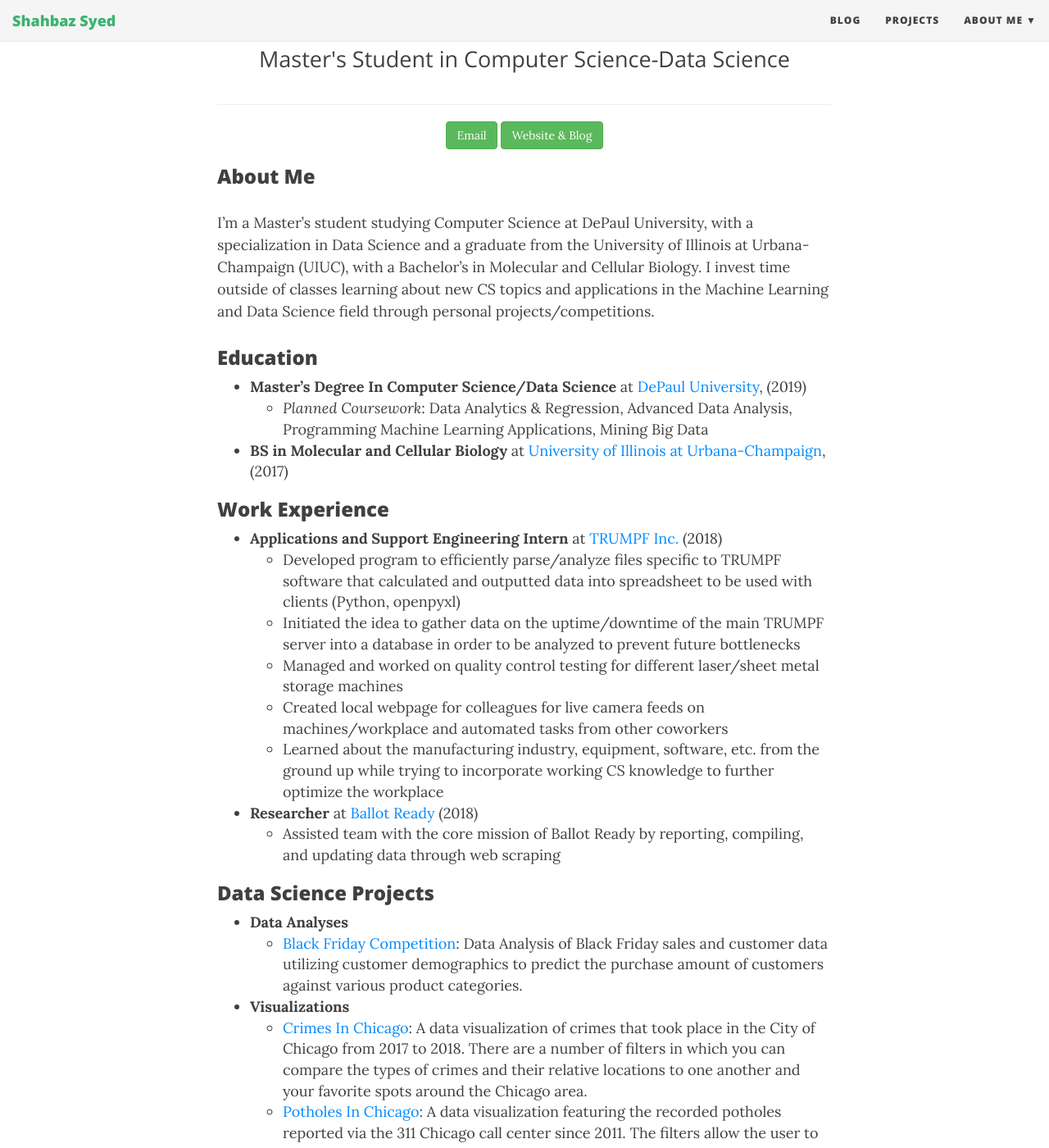
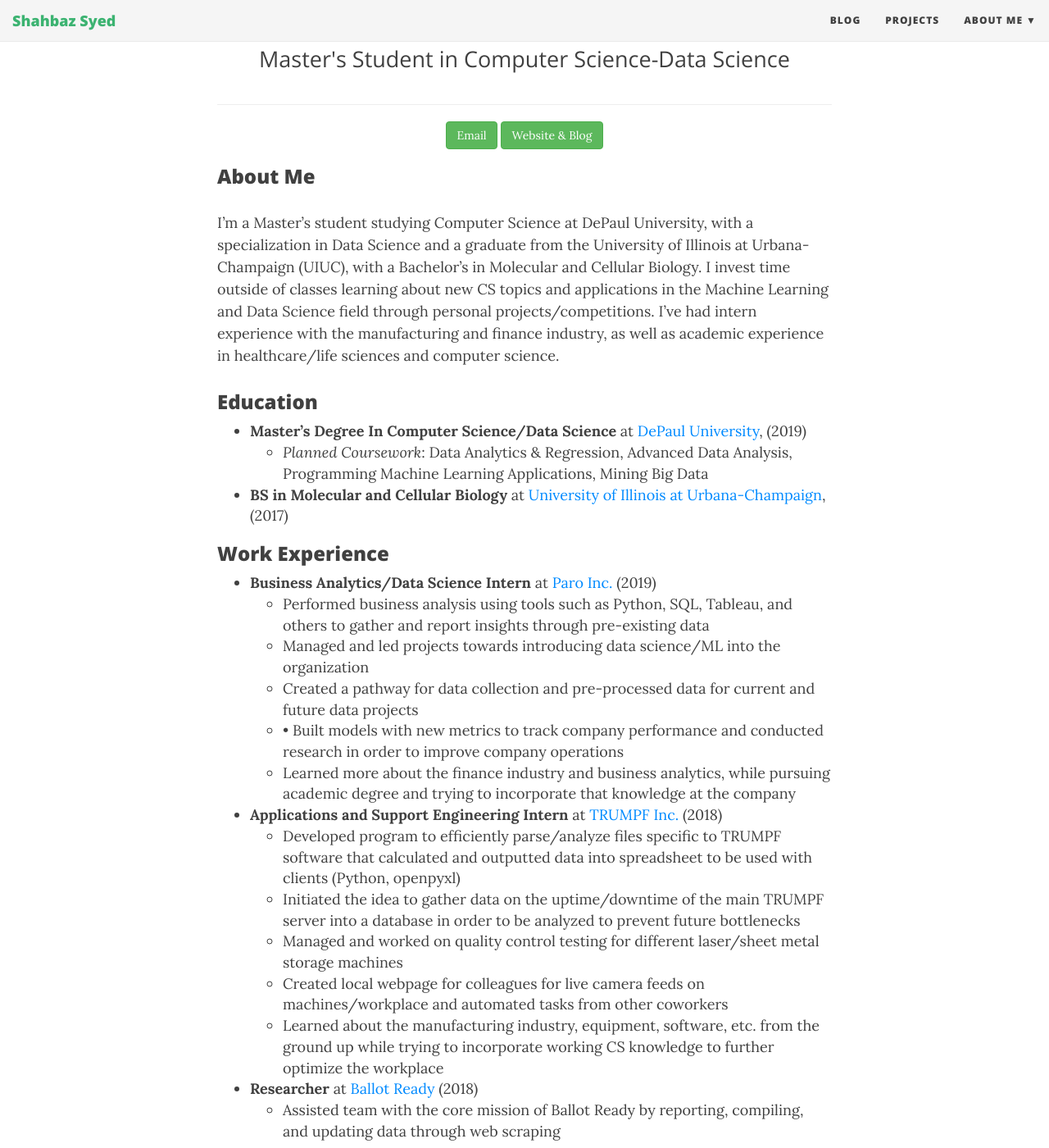
Before and after one commit to shasye1/shasye1.github.io, a Jekyll site: the page built from resume.md, in a window 1280 px wide and 1400 px high, scrolled down 195 px. Shown: the whole window at 82% size. Built offline with Jekyll 4.4.1, drawn with Linux system fonts in a browser that asks for light colours; nearby versions of some CDN libraries; some of the changed text lies outside the part shown.

Commit message:
update/additions on resume

```diff
--- a/resume.md
+++ b/resume.md
@@ -12,7 +12,7 @@
 </div>
 
 ### About Me
-I’m a Master's student studying Computer Science at DePaul University, with a specialization in Data Science and a graduate from the University of Illinois at Urbana-Champaign (UIUC), with a Bachelor's in Molecular and Cellular Biology. I invest time outside of classes learning about new CS topics and applications in the Machine Learning and Data Science field through personal projects/competitions.
+I’m a Master's student studying Computer Science at DePaul University, with a specialization in Data Science and a graduate from the University of Illinois at Urbana-Champaign (UIUC), with a Bachelor's in Molecular and Cellular Biology. I invest time outside of classes learning about new CS topics and applications in the Machine Learning and Data Science field through personal projects/competitions. I've had intern experience with the manufacturing and finance industry, as well as academic experience in healthcare/life sciences and computer science.
 
 ### Education
 
@@ -23,6 +23,12 @@
 
 ### Work Experience
 
+* **Business Analytics/Data Science Intern** at [Paro Inc.](https://www.paro.io) (2019)
+    * Performed business analysis using tools such as Python, SQL, Tableau, and others to gather and report insights through pre-existing data
+    * Managed and led projects towards introducing data science/ML into the organization
+    * Created a pathway for data collection and pre-processed data for current and future data projects
+    * •	Built models with new metrics to track company performance and conducted research in order to improve company operations
+    * Learned more about the finance industry and business analytics, while pursuing academic degree and trying to incorporate that knowledge at the company
 * **Applications and Support Engineering Intern** at [TRUMPF Inc.](https://www.trumpf.com/en_US/) (2018)
     * Developed program to efficiently parse/analyze files specific to TRUMPF software that calculated and outputted data into spreadsheet to be used with clients (Python, openpyxl)
     * Initiated the idea to gather data on the uptime/downtime of the main TRUMPF server into a database in order to be analyzed to prevent future bottlenecks
@@ -36,6 +42,7 @@
 
 * **Data Analyses**
   * [Black Friday Competition](https://www.shahbazsyed.com/Black_Friday): Data Analysis of Black Friday sales and customer data utilizing customer demographics to predict the purchase amount of customers against various product categories.
+  * [Sentiment Analysis - Yelp](https://www.shahbazsyed.com): Used NLP (Natural Language Processing) to analyze text data from Yelp reviews and classify them as 1 or 5 stars. - **To be posted soon!**
 * **Visualizations**
   * [Crimes In Chicago](https://www.shahbazsyed.com/crimes): A data visualization of crimes that took place in the City of Chicago from 2017 to 2018. There are a number of filters in which you can compare the types of crimes and their relative locations to one another and your favorite spots around the Chicago area.
   * [Potholes In Chicago](https://www.shahbazsyed.com/potholes): A data visualization featuring the recorded potholes reported via the 311 Chicago call center since 2011. The filters allow the user to gain an overview on the filing of pothole reports and whether they were completed or not.
```
Also changed, not shown: other parts of resume.md (+1 -1 lines), projects.md (+2 -0 lines).
